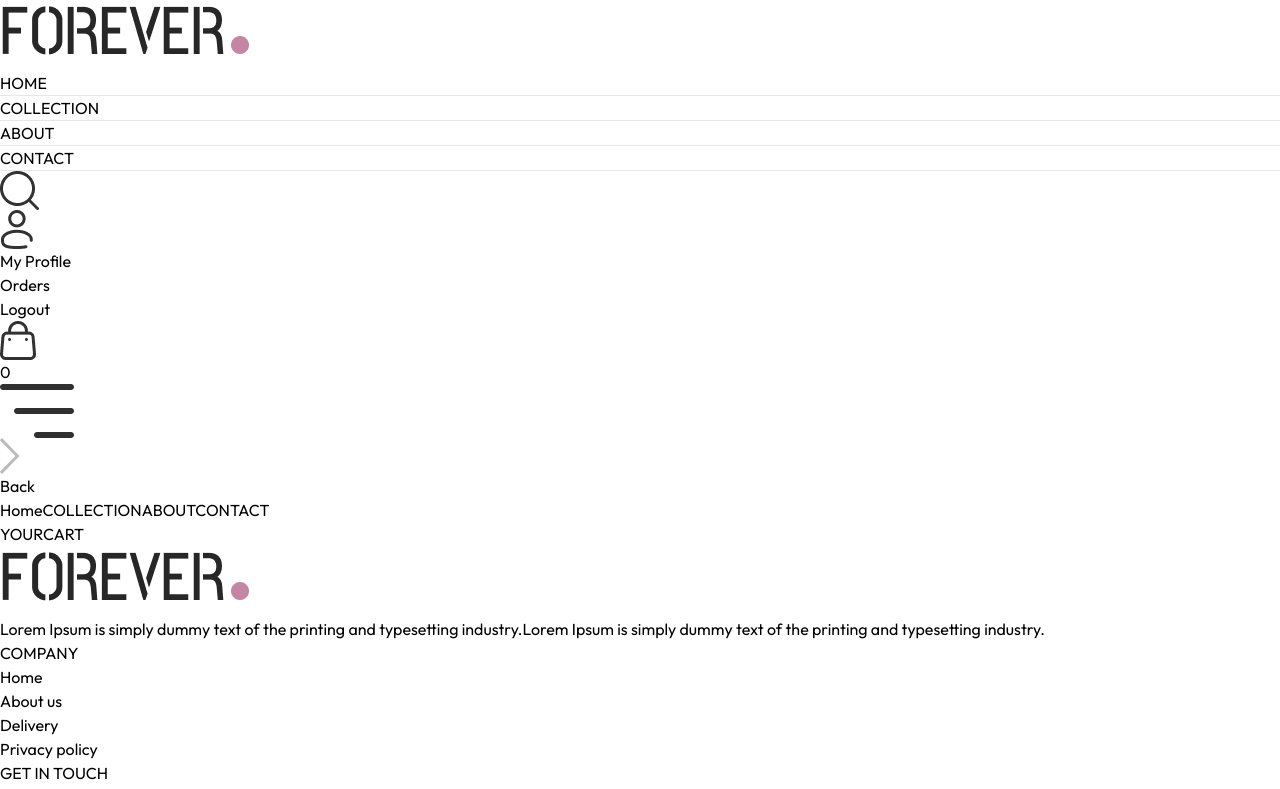
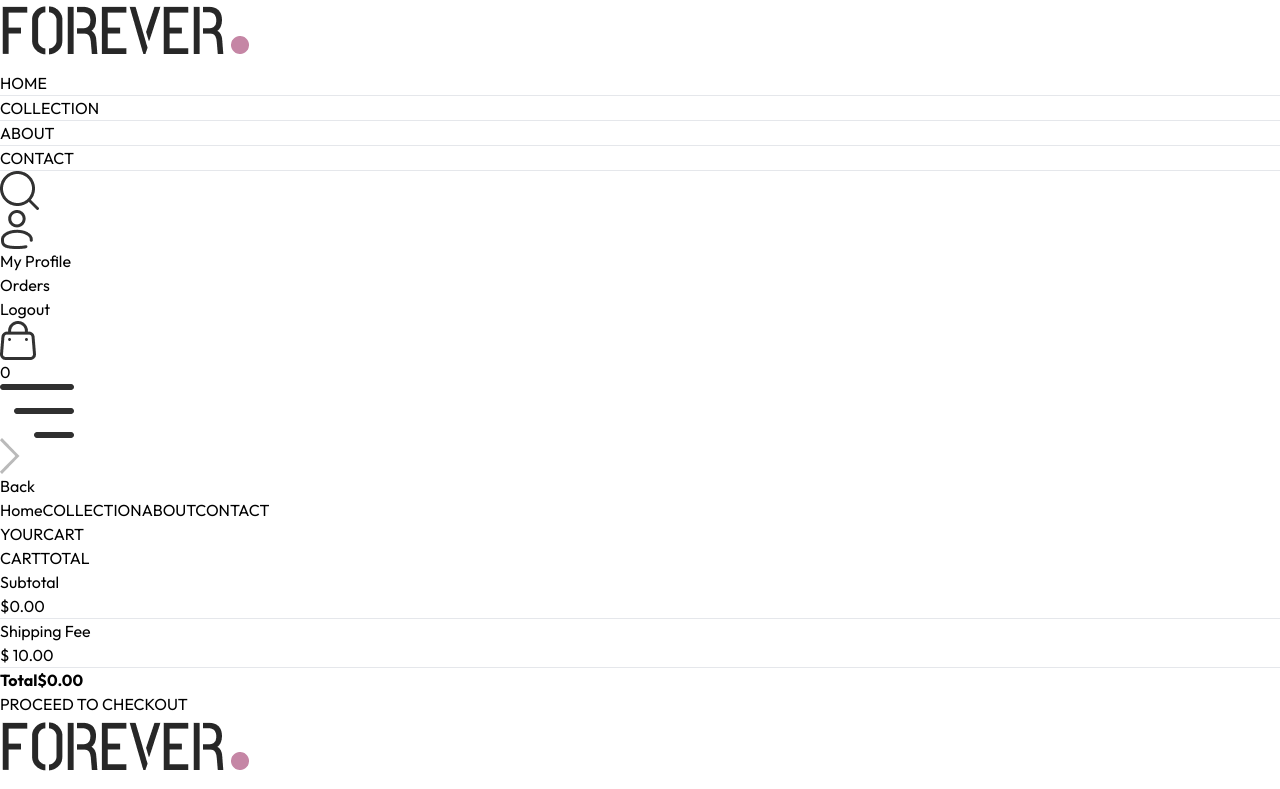
Before and after one commit to Sandali0726/E-commerce-App, a React (Vite) app in the folder frontend/: page /cart in a window 1280 px wide. Shown: the top 789 px of the page. Built offline with nearby package versions, Linux system fonts and the light colour scheme.

Commit message:
Add CartTotal component; implement cart amount calculation and display total in Cart page

```diff
--- /dev/null
+++ b/frontend/src/components/CartTotal.jsx
@@ -0,0 +1,37 @@
+import React, { useContext } from 'react'
+import { ShopContext } from '../context/ShopContext'
+import Title from './Title'
+
+const CartTotal = () => {
+    const {currency,delivery_fee,getCartAmount} =  useContext(ShopContext)
+  return (
+    <div className='w-full'>
+        <div className='text-2xl'>
+            <Title text1={'CART'} text2={'TOTAL'}/>
+
+        </div>
+      <div className='flex flex-col gap-2 mt-2 text-sm'>
+        <div className='flex justify-between'>
+            <p>Subtotal</p>
+            <p>{currency}{getCartAmount()}.00</p>
+
+        </div>
+        <hr />
+        <div className='flex justify-between' >
+            <p>Shipping Fee</p>
+            <p>{currency} {delivery_fee}.00</p>
+        </div>
+        <hr />
+        <div className='flex justify-between' >
+            <b>
+                    Total
+            </b>
+            <b>{currency}{getCartAmount() === 0 ? 0 : getCartAmount() + delivery_fee}.00</b>
+        </div>
+
+      </div>
+    </div>
+  )
+}
+
+export default CartTotal
--- a/frontend/src/context/ShopContext.jsx
+++ b/frontend/src/context/ShopContext.jsx
@@ -57,17 +57,30 @@ const ShopContextProvider = (props) => {
                 setCartItems(cartData);
     }
 
-    useEffect (()=> {
-        console.log(cartItems);
+    const getCartAmount =  () => {
+        let toalAmount = 0;
+        for(const items in cartItems){
+            let itemInfo = products.find((product) => product._id === items);
+            for (const item in cartItems[items]){
+                try{
+                    if (cartItems[items][item]>0) {
+                        toalAmount+=itemInfo.price * cartItems[items][item]
+                    }
+                }
+                catch(error){
 
-
-    },[cartItems])
+                }
+            }
+        }
+        return toalAmount
+    }
 
     const value = {
             products,currency,delivery_fee,
             search,setSearch,setShowSearch,showSearch,
             cartItems,addToCart,
-            getCartCount,updateQuantity
+            getCartCount,updateQuantity,
+            getCartAmount
     }
     return (
         <ShopContext.Provider value={value}>
--- a/frontend/src/pages/Cart.jsx
+++ b/frontend/src/pages/Cart.jsx
@@ -2,6 +2,7 @@ import React, { useContext, useEffect, useState } from 'react'
 import { assets, products } from '../assets/assets'
 import { ShopContext } from '../context/ShopContext'
 import Title from '../components/Title';
+import CartTotal from '../components/CartTotal';
 
 const Cart = () => {
   const {products,currency,cartItems,updateQuantity} =  useContext(ShopContext);
@@ -46,14 +47,26 @@ const Cart = () => {
                       </div>
                     </div>
                   </div>
-                  <input className='border max-w-10 sm:max-w-20 px-1 sm:px-2 py-1' type="number" min={1} defaultValue={item.quantity} />
+                  <input onChange = {(e) => e.target.value === '' || e.target.value === '0' ? null :
+                     updateQuantity(item._id,item.size,Number(e.target.value))}className='border max-w-10 sm:max-w-20 px-1 sm:px-2 py-1'
+                     type="number" min={1} defaultValue={item.quantity} />
                   <img onClick = { () => updateQuantity(item._id,item.size,0)} className= 'w-4 mr-4 sm:w-5 cursor-pointer' src={assets.bin_icon} alt="" />
               </div>
             )
           })
         }
       </div>
+      <div className='flex justify-end my-20'>
+          <div className=' w-full sm:w-[450px]'>
+            <CartTotal/>
+            <div className='w-full text-end'>
+            <button className='bg-black text-white text-sm my-8 px-8 py-3'>
+              PROCEED TO CHECKOUT
+            </button>
+            </div>
 
+          </div>
+      </div>
     </div>
   )
 }
```
